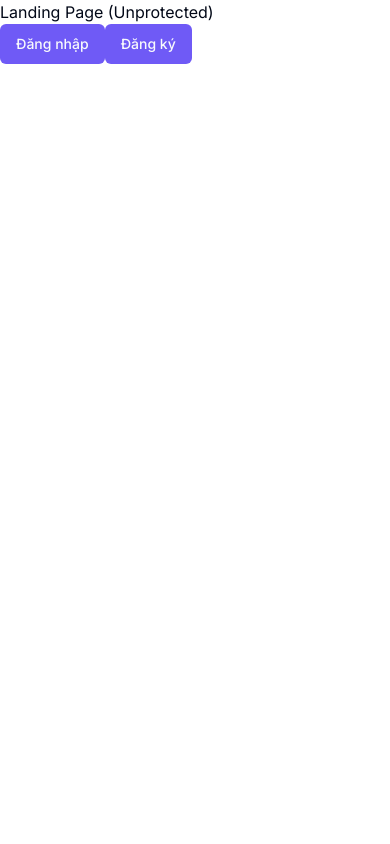
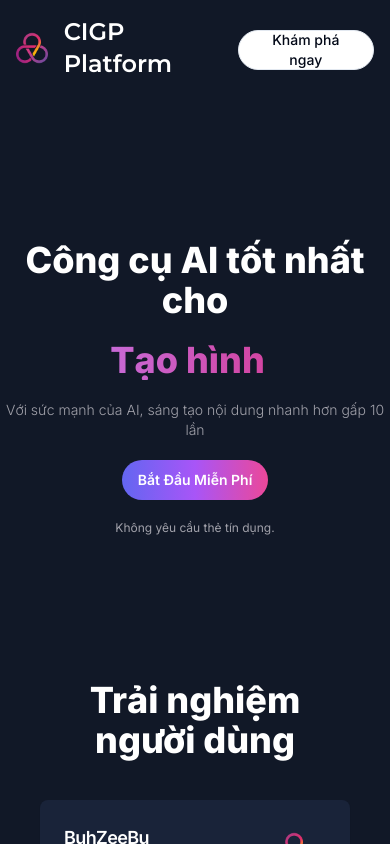
Before and after one commit to TreNgheDiCode/next13-ai-saas-platform, a Next.js app: page / in a window 390 px wide. Built offline with nearby package versions, Linux system fonts and the light colour scheme; no server answers.

Commit message:
Landing Page

```diff
--- /dev/null
+++ b/app/(landing)/layout.tsx
@@ -0,0 +1,9 @@
+const LandingLayout = ({ children }: { children: React.ReactNode }) => {
+  return <main className="h-full bg-[#111827] overflow-auto">
+    <div className="mx-auto max-w-screen-xl h-full">
+      {children}
+    </div>
+  </main>;
+};
+
+export default LandingLayout;
--- a/app/(landing)/page.tsx
+++ b/app/(landing)/page.tsx
@@ -1,18 +1,13 @@
-import { Button } from "@/components/ui/button";
-import Link from "next/link";
+import { LandingContent } from "@/components/landing-content";
+import { LandingHero } from "@/components/landing-hero";
+import LandingNavbar from "@/components/landing-navbar";
 
 const LandingPage = () => {
   return (
-    <div>
-      Landing Page (Unprotected)
-      <div>
-        <Link href="/sign-in">
-          <Button>Đăng nhập</Button>
-        </Link>
-        <Link href="/sign-up">
-          <Button>Đăng ký</Button>
-        </Link>
-      </div>
+    <div className="h-full">
+      <LandingNavbar />
+      <LandingHero />
+      <LandingContent />
     </div>
   );
 };
--- /dev/null
+++ b/components/landing-content.tsx
@@ -0,0 +1,69 @@
+"use client";
+
+import Image from "next/image";
+
+import { Card, CardContent, CardHeader, CardTitle } from "@/components/ui/card";
+
+const testimonials = [
+  {
+    name: "BuhZeeBu",
+    avatar: "/logo.png",
+    title: "Software Developer",
+    description: "This is the best application I've used!",
+  },
+  {
+    name: "BuhZeeBu",
+    avatar: "/logo.png",
+    title: "Software Developer",
+    description: "This is the best application I've used!",
+  },
+  {
+    name: "BuhZeeBu",
+    avatar: "/logo.png",
+    title: "Software Developer",
+    description: "This is the best application I've used!",
+  },
+  {
+    name: "BuhZeeBu",
+    avatar: "/logo.png",
+    title: "Software Developer",
+    description: "This is the best application I've used!",
+  },
+];
+
+export const LandingContent = () => {
+  return (
+    <div className="px-10 pb-20">
+      <h2 className="text-center text-4xl text-white font-extrabold mb-10">
+        Trải nghiệm người dùng
+      </h2>
+      <div className="grid grid-cols-1 sm:grid-cols-2 md:grid-cols-3 lg:grid-cols-4 gap-4">
+        {testimonials.map((item) => (
+          <Card
+            key={item.description}
+            className="bg-[#192339] border-none text-white"
+          >
+            <CardHeader>
+              <CardTitle className="flex items-center gap-x-2 justify-between">
+                <div>
+                  <p className="text-lg">{item.name}</p>
+                  <p className="text-zinc-400 text-sm">{item.title}</p>
+                </div>
+                <div className="relative h-8 w-8 mr-4">
+                  <Image
+                    alt="Logo"
+                    fill
+                    src={item.avatar}
+                  />
+                </div>
+              </CardTitle>
+              <CardContent className="pt-4 px-0">
+                {item.description}
+              </CardContent>
+            </CardHeader>
+          </Card>
+        ))}
+      </div>
+    </div>
+  );
+};
--- /dev/null
+++ b/components/landing-hero.tsx
@@ -0,0 +1,49 @@
+"use client";
+
+import { useAuth } from "@clerk/nextjs";
+import Link from "next/link";
+import TypewriterComponent from "typewriter-effect";
+
+import { Button } from "@/components/ui/button";
+
+export const LandingHero = () => {
+  const { isSignedIn } = useAuth();
+  return (
+    <div className="text-white font-bold py-36 text-center space-y-5">
+      <div className="text-4xl sm:text-5xl md:text-6xl lg:text-7xl space-y-5 font-extrabold">
+        <h1>Công cụ AI tốt nhất cho</h1>
+        <div className="text-transparent bg-clip-text bg-gradient-to-r from-purple-400 to-pink-600">
+          <TypewriterComponent
+            options={{
+              strings: [
+                "Chat Bot.",
+                "Tạo hình ảnh.",
+                "Video ngẫu nhiên.",
+                "Đoạn âm thanh.",
+                "Mã lập trình.",
+              ],
+              autoStart: true,
+              loop: true,
+            }}
+          />
+        </div>
+      </div>
+      <div className="text-sm md:text-xl font-light text-zinc-400">
+        Với sức mạnh của AI, sáng tạo nội dung nhanh hơn gấp 10 lần
+      </div>
+      <div>
+        <Link href={isSignedIn ? "/dashboard" : "/sign-up"}>
+          <Button
+            variant={"premium"}
+            className="md:text-lg p-4 md:p-6 rounded-full font-semibold"
+          >
+            Bắt Đầu Miễn Phí
+          </Button>
+        </Link>
+      </div>
+      <div className="text-zinc-400 text-xs md:text-sm font-normal ">
+        Không yêu cầu thẻ tín dụng.
+      </div>
+    </div>
+  );
+};
--- /dev/null
+++ b/components/landing-navbar.tsx
@@ -0,0 +1,39 @@
+"use client";
+
+import { Montserrat } from "next/font/google";
+import Image from "next/image";
+import Link from "next/link";
+import { useAuth } from "@clerk/nextjs";
+
+import { cn } from "@/lib/utils";
+import { Button } from "@/components/ui/button";
+
+const font = Montserrat({
+  weight: "600",
+  subsets: ["latin"],
+});
+
+const LandingNavbar = () => {
+  const { isSignedIn } = useAuth();
+  return (
+    <nav className="p-4 bg-transparent flex items-center justify-between">
+      <Link href="/" className="flex items-center">
+        <div className="relative h-8 w-8 mr-4">
+          <Image fill alt="Logo" src="/logo.png" />
+        </div>
+        <h1 className={cn("text-2xl font-bold text-white", font.className)}>
+          CIGP Platform
+        </h1>
+      </Link>
+      <div className="flex items-center gap-x-2">
+        <Link href={isSignedIn ? "/dashboard" : "/sign-up"}>
+          <Button variant={"outline"} className="rounded-full">
+            Khám phá ngay
+          </Button>
+        </Link>
+      </div>
+    </nav>
+  );
+};
+
+export default LandingNavbar;
--- a/package.json
+++ b/package.json
@@ -6,7 +6,8 @@
     "dev": "next dev",
     "build": "next build",
     "start": "next start",
-    "lint": "next lint"
+    "lint": "next lint",
+    "postinstall": "prisma generate"
   },
   "dependencies": {
     "@clerk/localizations": "^1.25.2",
@@ -44,6 +45,7 @@
     "tailwindcss": "3.3.3",
     "tailwindcss-animate": "^1.0.6",
     "typescript": "5.1.6",
+    "typewriter-effect": "^2.20.1",
     "zod": "^3.22.2",
     "zustand": "^4.4.1"
   },
```
Also changed, not shown: 1 other file (tests, documents, lock files or other folders).
